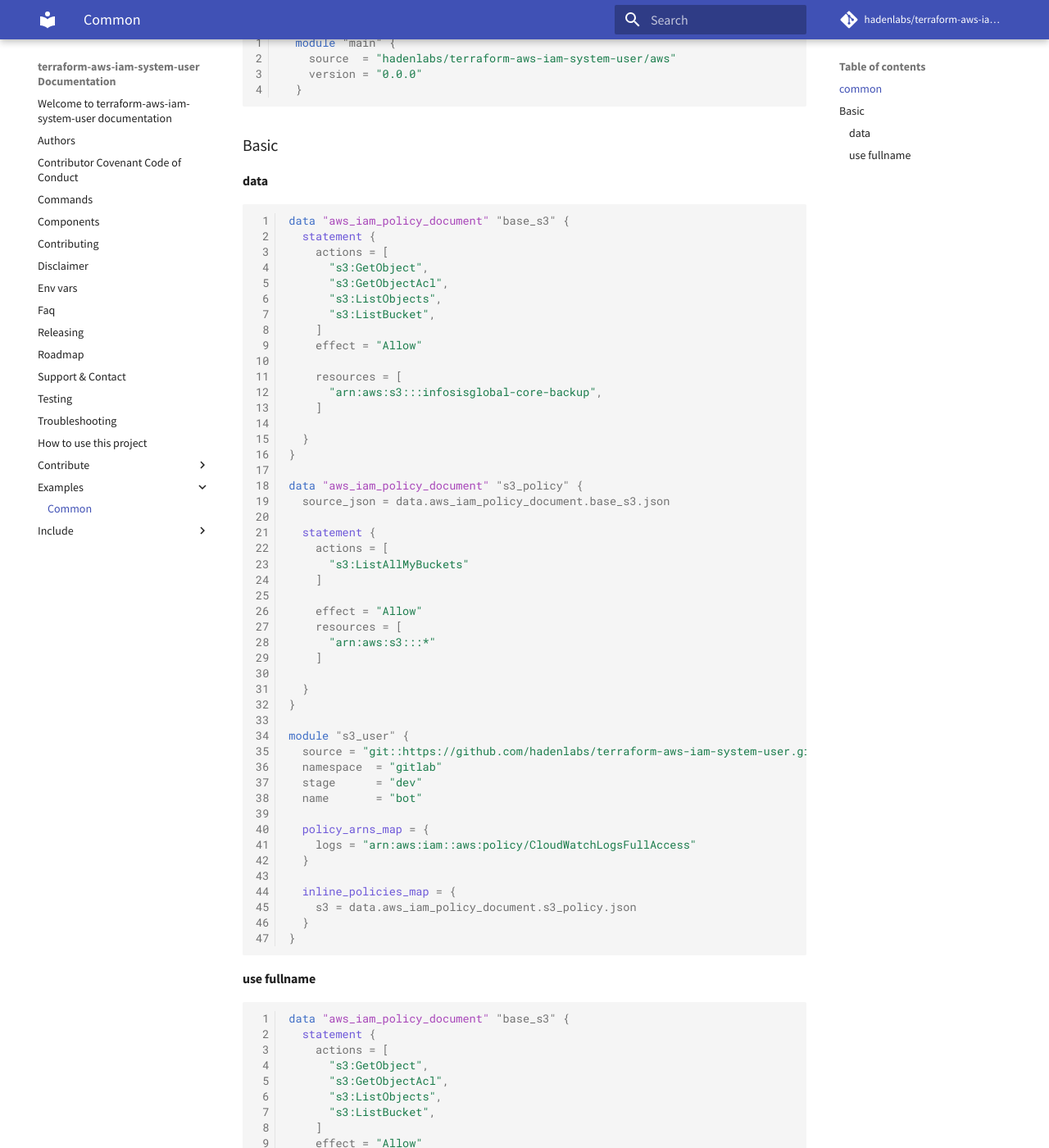
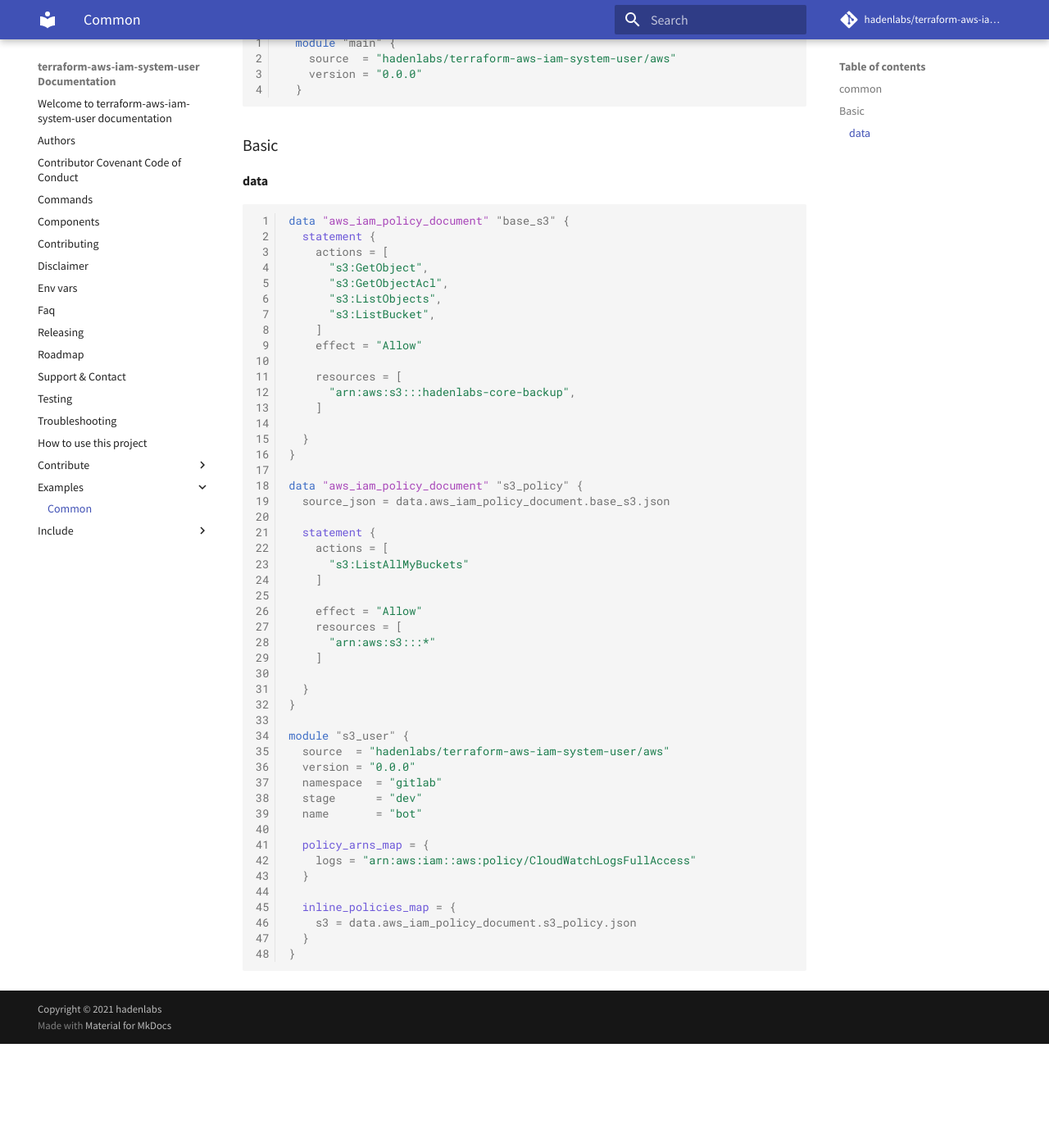
Before and after one commit to hadenlabs/terraform-aws-iam-system-user, an MkDocs documentation site: the page built from docs/examples/common.md, in a window 1280 px wide and 1400 px high, scrolled down 193 px. Shown: the whole window at 82% size. Built offline with MkDocs 1.6.1 and Material for MkDocs 9.7.7, drawn with Linux system fonts in a browser that asks for light colours; comment, search, counter and statistics services are not loaded; after the commit the page ends 1466 px from its top, so only the background shows below that; some of the changed text lies outside the part shown.

Commit message:
fix: name resources company (#3)

````diff
--- a/docs/examples/common.md
+++ b/docs/examples/common.md
@@ -31,7 +31,7 @@ data "aws_iam_policy_document" "base_s3" {
     effect = "Allow"
 
     resources = [
-      "arn:aws:s3:::infosisglobal-core-backup",
+      "arn:aws:s3:::hadenlabs-core-backup",
     ]
 
   }
@@ -54,7 +54,8 @@ data "aws_iam_policy_document" "s3_policy" {
 }
 
 module "s3_user" {
-  source = "git::https://github.com/hadenlabs/terraform-aws-iam-system-user.git?ref=0.2.0"
+  source  = "hadenlabs/terraform-aws-iam-system-user/aws"
+  version = "0.0.0"
   namespace  = "gitlab"
   stage      = "dev"
   name       = "bot"
@@ -69,57 +70,3 @@ module "s3_user" {
 }
 
 ```
-
-#### use fullname
-
-```hcl
-data "aws_iam_policy_document" "base_s3" {
-  statement {
-    actions = [
-      "s3:GetObject",
-      "s3:GetObjectAcl",
-      "s3:ListObjects",
-      "s3:ListBucket",
-    ]
-    effect = "Allow"
-
-    resources = [
-      "arn:aws:s3:::infosisglobal-core-backup",
-    ]
-
-  }
-}
-
-data "aws_iam_policy_document" "s3_policy" {
-  source_json = data.aws_iam_policy_document.base_s3.json
-
-  statement {
-    actions = [
-      "s3:ListAllMyBuckets"
-    ]
-
-    effect = "Allow"
-    resources = [
-      "arn:aws:s3:::*"
-    ]
-
-  }
-}
-
-module "s3_user" {
-  source = "git::https://github.com/hadenlabs/terraform-aws-iam-system-user.git?ref=0.2.0"
-  namespace  = "gitlab"
-  stage      = "dev"
-  name       = "bot"
-  use_fullname = true
-
-  policy_arns_map = {
-    logs = "arn:aws:iam::aws:policy/CloudWatchLogsFullAccess"
-  }
-
-  inline_policies_map = {
-    s3 = data.aws_iam_policy_document.s3_policy.json
-  }
-}
-
-```
--- a/setup.cfg
+++ b/setup.cfg
@@ -1,5 +1,5 @@
 [bumpversion]
-files = package.json provision/generators/README.yaml internal/version/version.go docs/examples/common.md
+files = package.json provision/generators/README.yaml internal/version/version.go docs/examples/common.md docs/usage.md
 commit = False
 tag = False
 current_version = 0.0.0
@@ -23,3 +23,7 @@ replace = {new_version}
 [bumpversion:file:docs/examples/common.md]
 search = {current_version}
 replace = {new_version}
+
+[bumpversion:file:docs/usage.md]
+search = {current_version}
+replace = {new_version}
````
